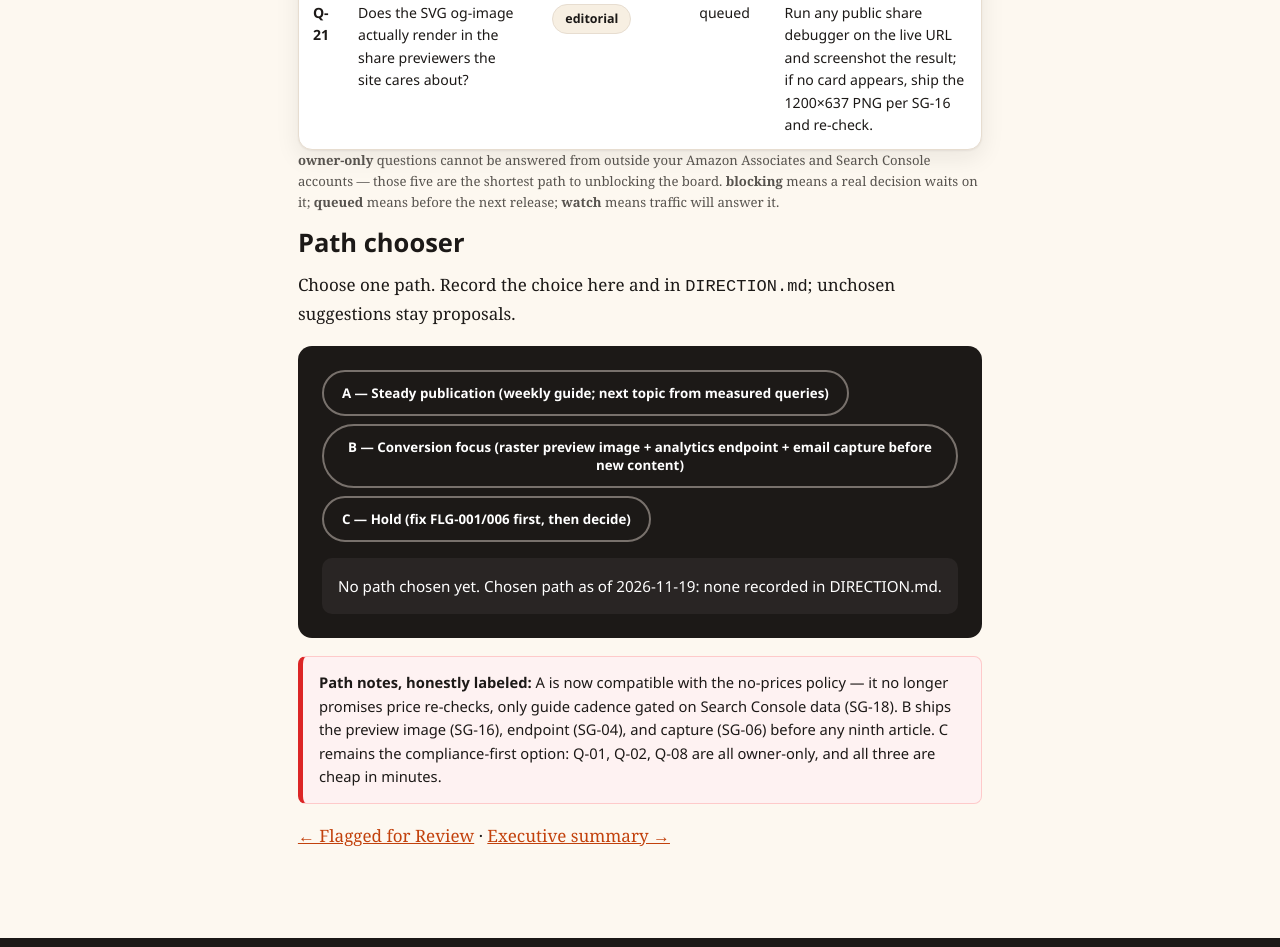
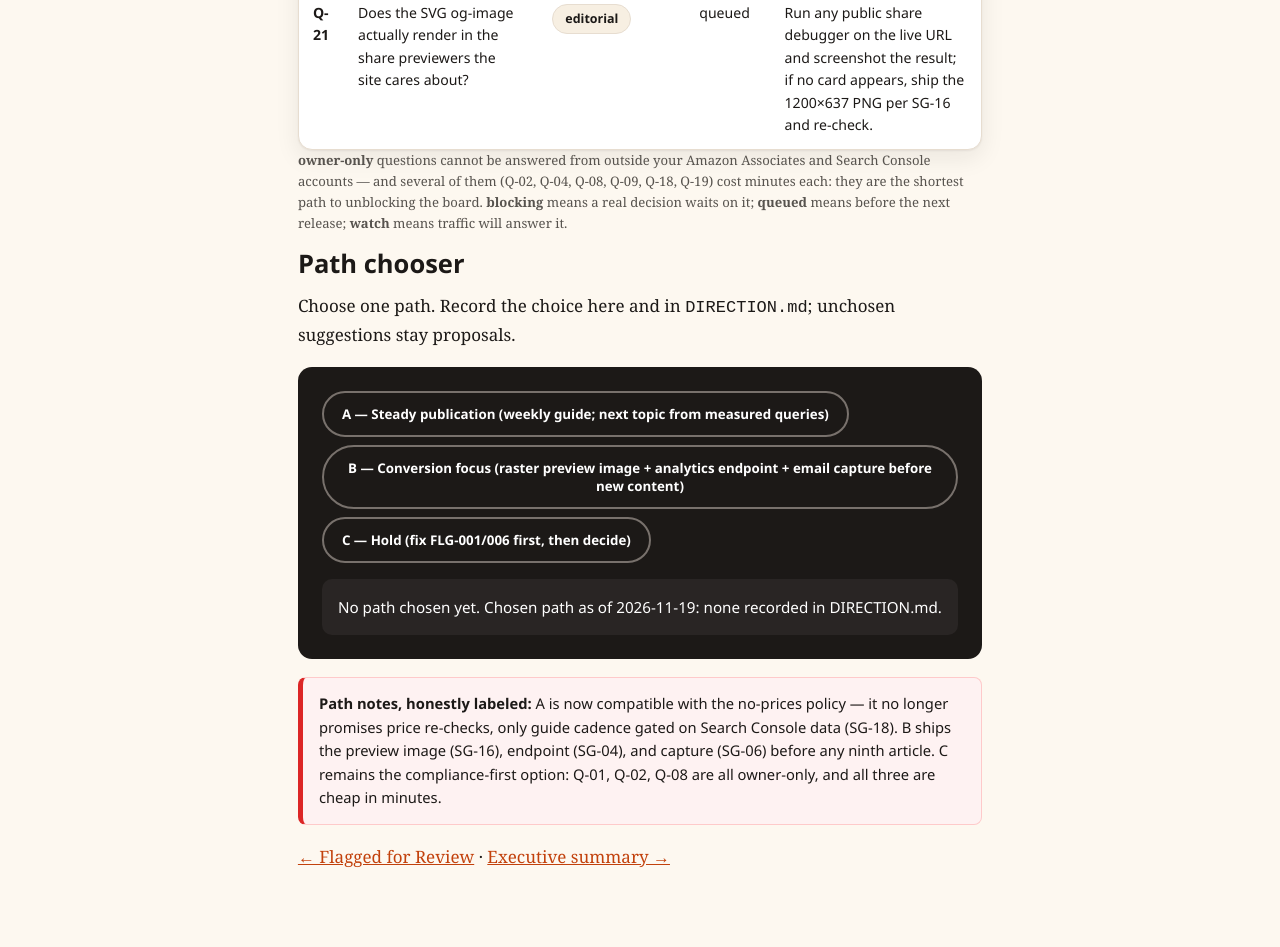
Before and after one commit to wingbangboozle1-lang/Prod3, a plain HTML site: page direction.html in a window 1280 px wide. Shown: the part 8740-9687 px from the top of the page. Drawn offline with Linux system fonts and the light colour scheme.

Commit message:
T-22: live-verified deploy record + owner-only count wording fix on direction page
Co-authored-by: arena-agent <297053741+arena-agent@users.noreply.github.com>

```diff
--- a/direction.html
+++ b/direction.html
@@ -86,7 +86,7 @@
 <tr><td><strong>Q-20</strong></td><td>Which email provider, consent language, and retention period will the owner accept for reader capture?</td><td><span class="pill">owner</span></td><td>queued</td><td>Owner picks a provider (or declines); editorial drafts the consent line and privacy note; the form ships only after the endpoint responds. analytics.html gets an update in the same commit.</td></tr>
 <tr><td><strong>Q-21</strong></td><td>Does the SVG og-image actually render in the share previewers the site cares about?</td><td><span class="pill">editorial</span></td><td>queued</td><td>Run any public share debugger on the live URL and screenshot the result; if no card appears, ship the 1200×637 PNG per SG-16 and re-check.</td></tr>
 </tbody></table></div>
-<p class="small muted"><strong>owner-only</strong> questions cannot be answered from outside your Amazon Associates and Search Console accounts — those five are the shortest path to unblocking the board. <strong>blocking</strong> means a real decision waits on it; <strong>queued</strong> means before the next release; <strong>watch</strong> means traffic will answer it.</p>
+<p class="small muted"><strong>owner-only</strong> questions cannot be answered from outside your Amazon Associates and Search Console accounts — and several of them (Q-02, Q-04, Q-08, Q-09, Q-18, Q-19) cost minutes each: they are the shortest path to unblocking the board. <strong>blocking</strong> means a real decision waits on it; <strong>queued</strong> means before the next release; <strong>watch</strong> means traffic will answer it.</p>
 
 <h2>Path chooser</h2>
 <p>Choose one path. Record the choice here and in <code>DIRECTION.md</code>; unchosen suggestions stay proposals.</p>
```
Also changed, not shown: 1 other file.
